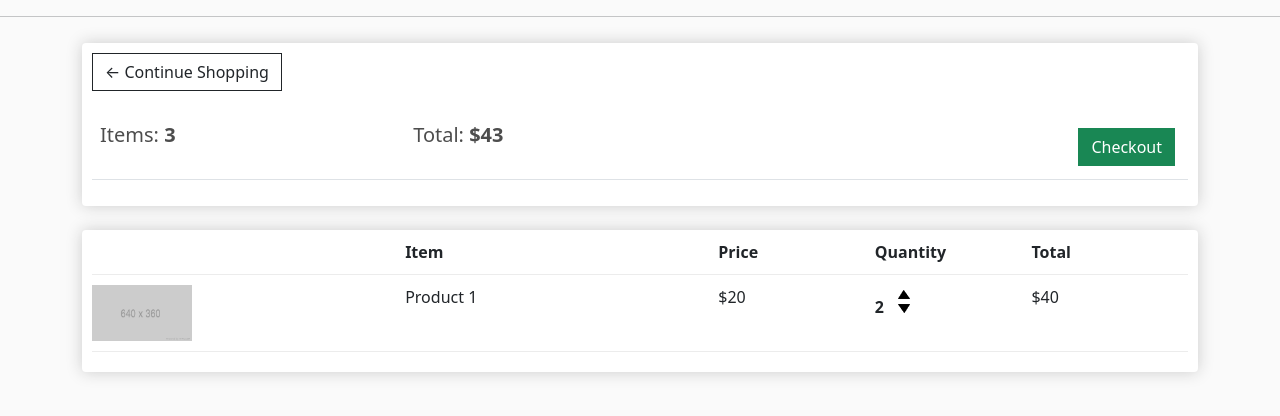
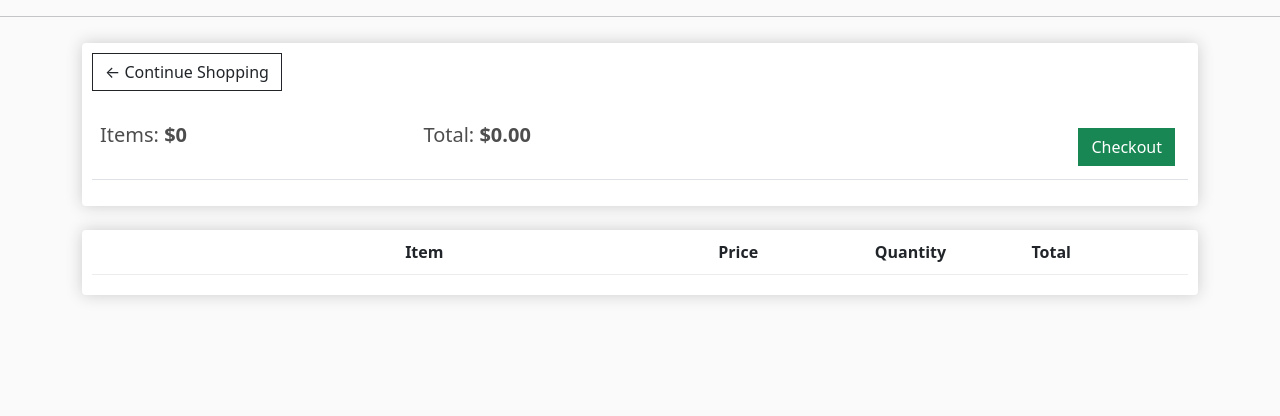
Before and after one commit to MukuFlash03/django-ecommerce-website, a Django app: page /cart/ in a window 1280 px wide. Shown: the part 56-472 px from the top of the page. Run offline with Django 4.2, Linux system fonts and the light colour scheme; lists and menus that the app fills with data are empty; some libraries are stand-ins or nearby versions.

Commit message:
Queried and rendered order, orderitems data in cart.html. Added property methods to views.py

```diff
--- a/ecommerce/store/templates/store/cart.html
+++ b/ecommerce/store/templates/store/cart.html
@@ -11,10 +11,10 @@
 			<table class="table">
 				<tr>
 					<th>
-						<h5>Items: <strong>3</strong></h5>
+						<h5>Items: <strong>${{ order.get_cart_items_total }}</strong></h5>
 					</th>
 					<th>
-						<h5>Total: <strong>$43</strong></h5>
+						<h5>Total: <strong>${{ order.get_cart_price_total | floatformat:2}}</strong></h5>
 					</th>
 					<th>
 						<a style="float:right; margin:5px" class=" btn btn-success"
@@ -34,12 +34,13 @@
 				<div style="flex:1"><strong>Total</strong></div>
 			</div>
 
+			{% for item in items %}
 			<div class="cart-row">
-				<div style="flex:2"><img class="row-image" src="{% static 'images/placeholder.png'%}"></div>
-				<div style="flex:2">Product 1</div>
-				<div style="flex:1">$20</div>
+				<div style="flex:2"><img class="row-image" src="{{ item.product.imageURL }}"></div>
+				<div style="flex:2">{{ item.product.name }}</div>
+				<div style="flex:1">{{ item.product.price | floatformat:2 }}</div>
 				<div style="flex:1">
-					<p class="quantity">2</p>
+					<p class="quantity">{{ item.quantity }}</p>
 					<div class="quantity">
 						<img class="chg-quantity" src="{% static 'images/arrow-up.png' %}">
 						<img class="chg-quantity" src="{% static 'images/arrow-down.png' %}">
@@ -47,6 +48,7 @@
 				</div>
 				<div style="flex:1">$40</div>
 			</div>
+			{% endfor %}
 		</div>
 
 	</div>
--- a/ecommerce/store/views.py
+++ b/ecommerce/store/views.py
@@ -7,7 +7,14 @@ def store(request):
 	return render(request, 'store/store.html', context)
 
 def cart(request):
-	context = {}
+	if request.user.is_authenticated:
+		customer = request.user.customer
+		order, created = Order.objects.get_or_create(customer=customer, complete=False)
+		items = order.orderitem_set.all()
+	else:
+		items = []
+		order = {'get_cart_price_total': 0, 'get_cart_items_total': 0}
+	context = {'items': items, 'order': order}
 	return render(request, 'store/cart.html', context)
 
 def checkout(request):
```
Also changed, not shown: ecommerce/store/models.py (+17 -0 lines).
